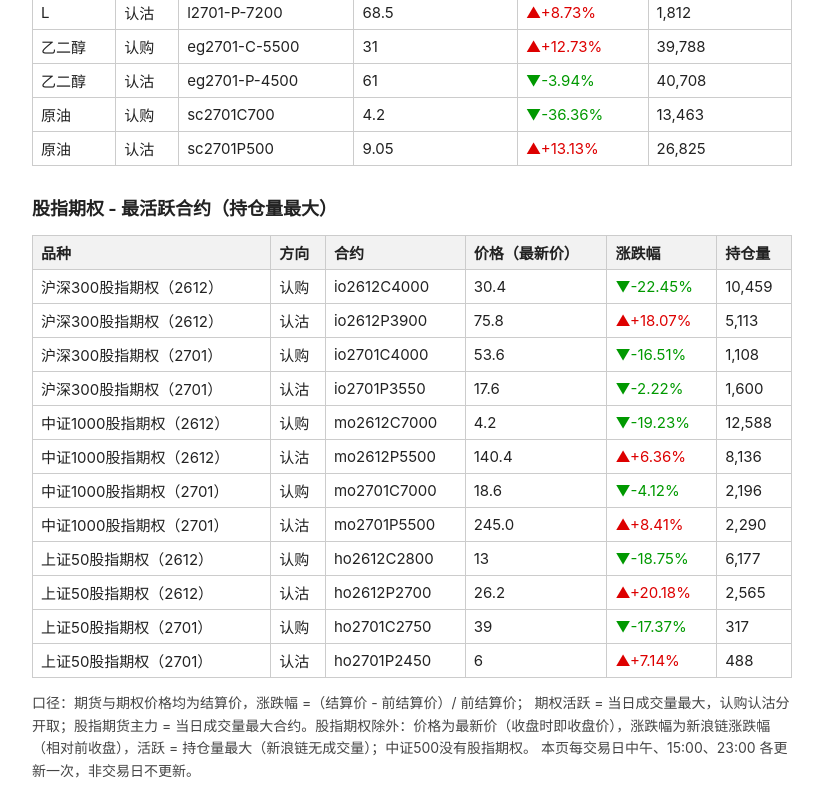
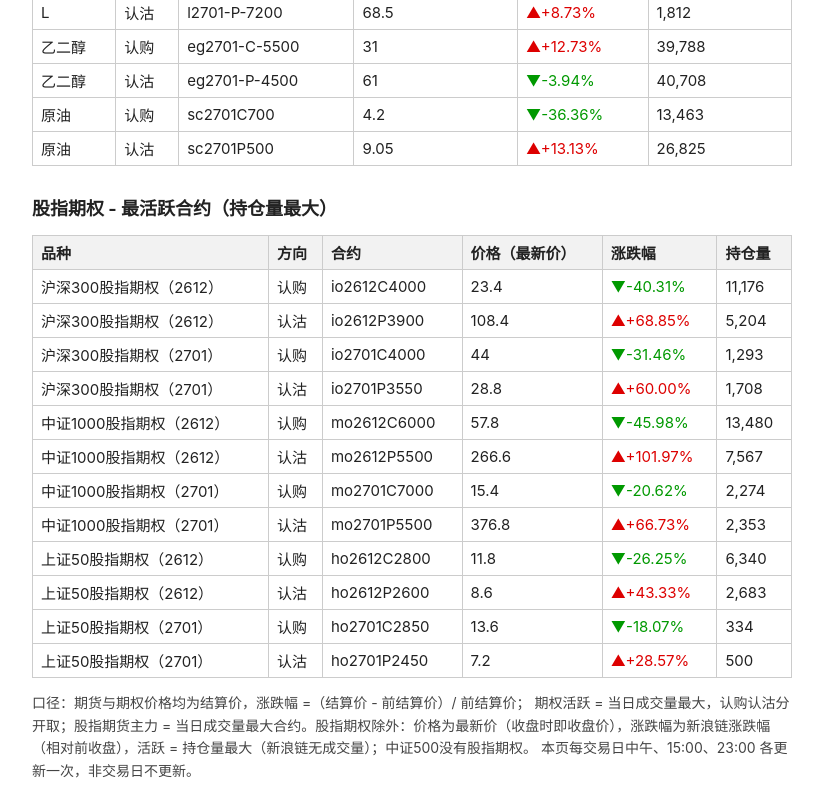
Before and after one commit to yanjiugongju01/muse2-futures-options-page, a plain HTML site: page index.html in a window 1280 px wide. Shown: the part 701-1507 px from the top of the page, without its empty margins (228-1051 px from the left). Drawn offline with Linux system fonts and the light colour scheme.

Commit message:
muse2 futures-options page: 收盘 update data 2026-11-24

```diff
--- a/index.html
+++ b/index.html
@@ -13,7 +13,7 @@ th { background: #f2f2f2; } p { font-size: 14px; line-height: 1.6; color: #444;
 </head>
 <body>
 <h1>期货期权公开表</h1>
-<p>更新时点：午盘　更新时间：2026-11-25 11:59（北京时间）<br>
+<p>更新时点：收盘　更新时间：2026-11-25 14:55（北京时间）<br>
 数据日：2026-11-24（上个交易日收盘/结算，07:00 飞书晨间表同源）</p>
 <h2>股指期货 · 主力合约</h2>
 <table><tr><th>品种</th><th>合约</th><th>价格（结算价）</th><th>涨跌幅</th></tr>
@@ -40,18 +40,18 @@ th { background: #f2f2f2; } p { font-size: 14px; line-height: 1.6; color: #444;
 </table>
 <h2>股指期权 - 最活跃合约（持仓量最大）</h2>
 <table><tr><th>品种</th><th>方向</th><th>合约</th><th>价格（最新价）</th><th>涨跌幅</th><th>持仓量</th></tr>
-<tr><td>沪深300股指期权（2612）</td><td>认购</td><td>io2612C4000</td><td>30.4</td><td><span class="down">▼-22.45%</span></td><td>10,459</td></tr>
-<tr><td>沪深300股指期权（2612）</td><td>认沽</td><td>io2612P3900</td><td>75.8</td><td><span class="up">▲+18.07%</span></td><td>5,113</td></tr>
-<tr><td>沪深300股指期权（2701）</td><td>认购</td><td>io2701C4000</td><td>53.6</td><td><span class="down">▼-16.51%</span></td><td>1,108</td></tr>
-<tr><td>沪深300股指期权（2701）</td><td>认沽</td><td>io2701P3550</td><td>17.6</td><td><span class="down">▼-2.22%</span></td><td>1,600</td></tr>
-<tr><td>中证1000股指期权（2612）</td><td>认购</td><td>mo2612C7000</td><td>4.2</td><td><span class="down">▼-19.23%</span></td><td>12,588</td></tr>
-<tr><td>中证1000股指期权（2612）</td><td>认沽</td><td>mo2612P5500</td><td>140.4</td><td><span class="up">▲+6.36%</span></td><td>8,136</td></tr>
-<tr><td>中证1000股指期权（2701）</td><td>认购</td><td>mo2701C7000</td><td>18.6</td><td><span class="down">▼-4.12%</span></td><td>2,196</td></tr>
-<tr><td>中证1000股指期权（2701）</td><td>认沽</td><td>mo2701P5500</td><td>245.0</td><td><span class="up">▲+8.41%</span></td><td>2,290</td></tr>
-<tr><td>上证50股指期权（2612）</td><td>认购</td><td>ho2612C2800</td><td>13</td><td><span class="down">▼-18.75%</span></td><td>6,177</td></tr>
-<tr><td>上证50股指期权（2612）</td><td>认沽</td><td>ho2612P2700</td><td>26.2</td><td><span class="up">▲+20.18%</span></td><td>2,565</td></tr>
-<tr><td>上证50股指期权（2701）</td><td>认购</td><td>ho2701C2750</td><td>39</td><td><span class="down">▼-17.37%</span></td><td>317</td></tr>
-<tr><td>上证50股指期权（2701）</td><td>认沽</td><td>ho2701P2450</td><td>6</td><td><span class="up">▲+7.14%</span></td><td>488</td></tr>
+<tr><td>沪深300股指期权（2612）</td><td>认购</td><td>io2612C4000</td><td>23.4</td><td><span class="down">▼-40.31%</span></td><td>11,176</td></tr>
+<tr><td>沪深300股指期权（2612）</td><td>认沽</td><td>io2612P3900</td><td>108.4</td><td><span class="up">▲+68.85%</span></td><td>5,204</td></tr>
+<tr><td>沪深300股指期权（2701）</td><td>认购</td><td>io2701C4000</td><td>44</td><td><span class="down">▼-31.46%</span></td><td>1,293</td></tr>
+<tr><td>沪深300股指期权（2701）</td><td>认沽</td><td>io2701P3550</td><td>28.8</td><td><span class="up">▲+60.00%</span></td><td>1,708</td></tr>
+<tr><td>中证1000股指期权（2612）</td><td>认购</td><td>mo2612C6000</td><td>57.8</td><td><span class="down">▼-45.98%</span></td><td>13,480</td></tr>
+<tr><td>中证1000股指期权（2612）</td><td>认沽</td><td>mo2612P5500</td><td>266.6</td><td><span class="up">▲+101.97%</span></td><td>7,567</td></tr>
+<tr><td>中证1000股指期权（2701）</td><td>认购</td><td>mo2701C7000</td><td>15.4</td><td><span class="down">▼-20.62%</span></td><td>2,274</td></tr>
+<tr><td>中证1000股指期权（2701）</td><td>认沽</td><td>mo2701P5500</td><td>376.8</td><td><span class="up">▲+66.73%</span></td><td>2,353</td></tr>
+<tr><td>上证50股指期权（2612）</td><td>认购</td><td>ho2612C2800</td><td>11.8</td><td><span class="down">▼-26.25%</span></td><td>6,340</td></tr>
+<tr><td>上证50股指期权（2612）</td><td>认沽</td><td>ho2612P2600</td><td>8.6</td><td><span class="up">▲+43.33%</span></td><td>2,683</td></tr>
+<tr><td>上证50股指期权（2701）</td><td>认购</td><td>ho2701C2850</td><td>13.6</td><td><span class="down">▼-18.07%</span></td><td>334</td></tr>
+<tr><td>上证50股指期权（2701）</td><td>认沽</td><td>ho2701P2450</td><td>7.2</td><td><span class="up">▲+28.57%</span></td><td>500</td></tr>
 </table>
 <p>口径：期货与期权价格均为结算价，涨跌幅 =（结算价 - 前结算价）/ 前结算价；
 期权活跃 = 当日成交量最大，认购认沽分开取；股指期货主力 = 当日成交量最大合约。股指期权除外：价格为最新价（收盘时即收盘价），涨跌幅为新浪链涨跌幅（相对前收盘），活跃 = 持仓量最大（新浪链无成交量）；中证500没有股指期权。
```
